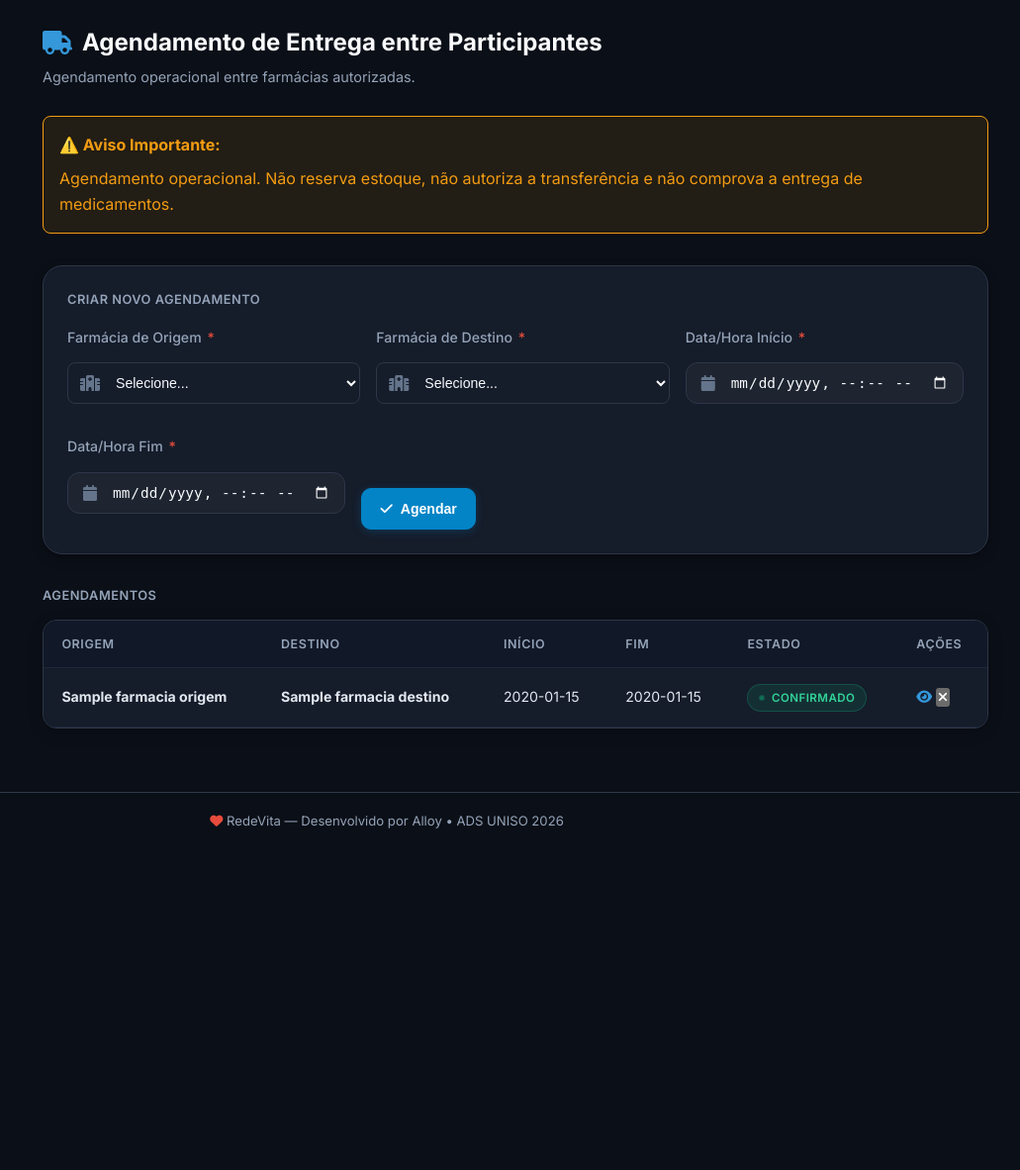
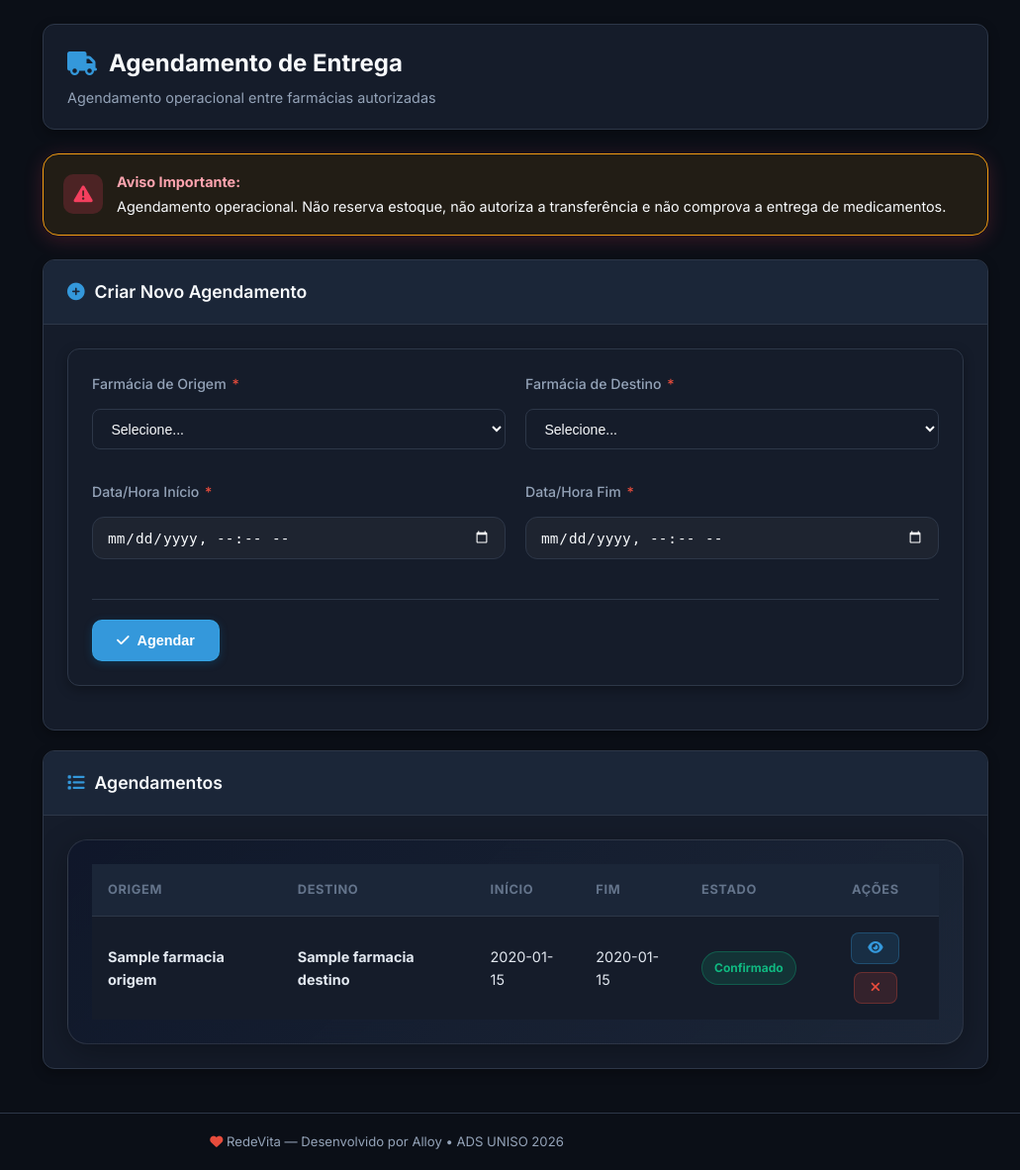
Before and after one commit to dev-ryanmartins/RedeVita-Projeto-Integrador, a Python web app: template frontend/templates/agendamentos_entrega.html in a window 1280 px wide. Shown: the whole page at 99% size, without its empty margins (249-1280 px from the left). Before the commit the page ends 837 px from the top, so only its background shows below. Run offline with Jinja, Linux system fonts and the light colour scheme; the template is opened without the code that fills it: most values are stand-ins (such as "Sample title", 1, 10 or a date in 2020).

Commit message:
feat: converter agendamentos_entrega para classes corporativas padronizadas

```diff
--- a/frontend/templates/agendamentos_entrega.html
+++ b/frontend/templates/agendamentos_entrega.html
@@ -2,34 +2,47 @@
 
 {% block title %}Agendamento de Entrega - RedeVita{% endblock %}
 
-{% block extra_css %}
-<link rel="stylesheet" href="{{ url_for('static', filename='css/agendamento_entrega.css') }}">
-{% endblock %}
-
 {% block content %}
 <div class="page-wrapper">
-    <div class="page-header">
-        <div>
-            <h2><i class="fas fa-truck"></i> Agendamento de Entrega entre Participantes</h2>
-            <p class="page-subtitle">Agendamento operacional entre farmácias autorizadas.</p>
+    <div class="page-header-corporate">
+        <div class="page-header-content">
+            <h1><i class="fas fa-truck"></i> Agendamento de Entrega</h1>
+            <p class="subtitle">Agendamento operacional entre farmácias autorizadas</p>
         </div>
     </div>
 
-    <div class="alert-warning">
-        <strong>⚠️ Aviso Importante:</strong> Agendamento operacional. Não reserva estoque, não autoriza a transferência e não comprova a entrega de medicamentos.
+    <div class="alert-banner-corporate warning">
+        <div class="alert-banner-content">
+            <div class="alert-banner-icon">
+                <i class="fas fa-exclamation-triangle"></i>
+            </div>
+            <div class="alert-banner-text">
+                <strong>Aviso Importante:</strong> Agendamento operacional. Não reserva estoque, não autoriza a transferência e não comprova a entrega de medicamentos.
+            </div>
+        </div>
     </div>
 
-    <div class="quick-actions">
-        <h3>Criar Novo Agendamento</h3>
-        <form method="POST">
+    <div class="card-corporate">
+        <div class="card-header-corporate">
+            <h3><i class="fas fa-plus-circle"></i> Criar Novo Agendamento</h3>
+        </div>
+        <div class="card-body-corporate">
+            <form method="POST" class="form-section">
                 <input type="hidden" name="csrf_token" value="{{ csrf_token() }}">
-            <div style="display: flex; gap: 16px; flex-wrap: wrap; align-items: flex-end;">
 
-                <div class="form-group" style="flex: 1; min-width: 240px;">
+                <div class="form-row">
+                    <div class="form-group">
                         <label for="farmacia_origem_id">Farmácia de Origem <span class="required">*</span></label>
-                    <div class="input-with-icon">
-                        <i class="fas fa-hospital"></i>
-                        <select name="farmacia_origem_id" id="farmacia_origem_id" required>
+                        <select id="farmacia_origem_id" name="farmacia_origem_id" required>
+                            <option value="">Selecione...</option>
+                            {% for f in farmacias %}
+                            <option value="{{ f.id }}">{{ f.nome_fantasia }}</option>
+                            {% endfor %}
+                        </select>
+                    </div>
+                    <div class="form-group">
+                        <label for="farmacia_destino_id">Farmácia de Destino <span class="required">*</span></label>
+                        <select id="farmacia_destino_id" name="farmacia_destino_id" required>
                             <option value="">Selecione...</option>
                             {% for f in farmacias %}
                             <option value="{{ f.id }}">{{ f.nome_fantasia }}</option>
@@ -38,48 +51,34 @@
                     </div>
                 </div>
 
-                <div class="form-group" style="flex: 1; min-width: 240px;">
-                    <label for="farmacia_destino_id">Farmácia de Destino <span class="required">*</span></label>
-                    <div class="input-with-icon">
-                        <i class="fas fa-hospital"></i>
-                        <select name="farmacia_destino_id" id="farmacia_destino_id" required>
-                            <option value="">Selecione...</option>
-                            {% for f in farmacias %}
-                            <option value="{{ f.id }}">{{ f.nome_fantasia }}</option>
-                            {% endfor %}
-                        </select>
+                <div class="form-row">
+                    <div class="form-group">
+                        <label for="data_hora_inicio">Data/Hora Início <span class="required">*</span></label>
+                        <input type="datetime-local" id="data_hora_inicio" name="data_hora_inicio" required>
+                    </div>
+                    <div class="form-group">
+                        <label for="data_hora_fim">Data/Hora Fim <span class="required">*</span></label>
+                        <input type="datetime-local" id="data_hora_fim" name="data_hora_fim" required>
                     </div>
                 </div>
 
-                <div class="form-group" style="min-width: 200px;">
-                    <label for="data_hora_inicio">Data/Hora Início <span class="required">*</span></label>
-                    <div class="input-with-icon">
-                        <i class="fas fa-calendar"></i>
-                        <input type="datetime-local" name="data_hora_inicio" id="data_hora_inicio" required>
+                <div class="form-actions">
+                    <button type="submit" class="btn-form btn-form-primary">
+                        <i class="fas fa-check"></i> Agendar
+                    </button>
+                </div>
+            </form>
         </div>
     </div>
 
-                <div class="form-group" style="min-width: 200px;">
-                    <label for="data_hora_fim">Data/Hora Fim <span class="required">*</span></label>
-                    <div class="input-with-icon">
-                        <i class="fas fa-calendar"></i>
-                        <input type="datetime-local" name="data_hora_fim" id="data_hora_fim" required>
+    <div class="card-corporate">
+        <div class="card-header-corporate">
+            <h3><i class="fas fa-list"></i> Agendamentos</h3>
         </div>
-                </div>
-
-                <div style="margin-bottom: 0;">
-                    <button type="submit" class="btn-primary" style="height: 42px; margin-top: auto;">
-                        <i class="fas fa-check"></i> Agendar
-                    </button>
-                </div>
-            </div>
-        </form>
-    </div>
-
-    <div class="recent-section">
-        <h3>Agendamentos</h3>
-        <div class="table-wrapper">
-            <table class="styled-table">
+        <div class="card-body-corporate">
+            {% if agendamentos %}
+            <div class="table-wrapper-corporate">
+                <table class="styled-table-corporate">
                     <thead>
                         <tr>
                             <th>Origem</th>
@@ -87,7 +86,7 @@
                             <th>Início</th>
                             <th>Fim</th>
                             <th>Estado</th>
-                        <th>Ações</th>
+                            <th style="text-align:center;">Ações</th>
                         </tr>
                     </thead>
                     <tbody>
@@ -98,51 +97,53 @@
                             <td>{{ ag.data_hora_inicio.strftime('%d/%m/%Y %H:%M') }}</td>
                             <td>{{ ag.data_hora_fim.strftime('%d/%m/%Y %H:%M') }}</td>
                             <td>
-                            <span class="status-pill {% if ag.estado == 'confirmado' %}green{% elif ag.estado == 'cancelado' %}red{% elif ag.estado == 'proposta' %}blue{% else %}yellow{% endif %}">
+                                <span class="status-pill-corporate {% if ag.estado == 'confirmado' %}green{% elif ag.estado == 'cancelado' %}red{% elif ag.estado == 'proposta' %}blue{% else %}yellow{% endif %}">
                                     {{ ag.estado|replace('_', ' ')|capitalize }}
                                 </span>
                             </td>
-                        <td>
-                            <a href="{{ url_for('agendamento_entrega.detalhes_agendamento', id=ag.id) }}" class="btn-sm" title="Detalhes">
+                            <td style="text-align:center;">
+                                <div class="action-buttons-inline" style="justify-content:center;">
+                                    <a href="{{ url_for('agendamento_entrega.detalhes_agendamento', id=ag.id) }}" class="btn-corporate-sm btn-corporate-info" title="Detalhes">
                                         <i class="fas fa-eye"></i>
                                     </a>
                                     {% if ag.estado in ['proposta', 'aguardando_confirmacao_origem'] %}
-                            <form method="POST" action="{{ url_for('agendamento_entrega.confirmar_origem', id=ag.id) }}" style="display:inline;">
+                                    <form method="POST" action="{{ url_for('agendamento_entrega.confirmar_origem', id=ag.id) }}" class="inline-form">
                                         <input type="hidden" name="csrf_token" value="{{ csrf_token() }}">
-                                <button type="submit" class="btn-sm" title="Confirmar Origem">
+                                        <button type="submit" class="btn-corporate-sm btn-corporate-success" title="Confirmar Origem">
                                             <i class="fas fa-check"></i>
                                         </button>
                                     </form>
                                     {% endif %}
                                     {% if ag.estado in ['proposta', 'aguardando_confirmacao_destino'] %}
-                            <form method="POST" action="{{ url_for('agendamento_entrega.confirmar_destino', id=ag.id) }}" style="display:inline;">
+                                    <form method="POST" action="{{ url_for('agendamento_entrega.confirmar_destino', id=ag.id) }}" class="inline-form">
                                         <input type="hidden" name="csrf_token" value="{{ csrf_token() }}">
-                                <button type="submit" class="btn-sm" title="Confirmar Destino">
+                                        <button type="submit" class="btn-corporate-sm btn-corporate-success" title="Confirmar Destino">
                                             <i class="fas fa-check-double"></i>
                                         </button>
                                     </form>
                                     {% endif %}
                                     {% if ag.estado != 'cancelado' %}
-                            <form method="POST" action="{{ url_for('agendamento_entrega.cancelar_agendamento', id=ag.id) }}" style="display:inline;">
+                                    <form method="POST" action="{{ url_for('agendamento_entrega.cancelar_agendamento', id=ag.id) }}" class="inline-form">
                                         <input type="hidden" name="csrf_token" value="{{ csrf_token() }}">
-                                <button type="submit" class="btn-sm btn-delete" title="Cancelar">
+                                        <button type="submit" class="btn-corporate-sm btn-corporate-danger" title="Cancelar">
                                             <i class="fas fa-times"></i>
                                         </button>
                                     </form>
                                     {% endif %}
-                        </td>
-                    </tr>
-                    {% else %}
-                    <tr>
-                        <td colspan="6" class="empty-state">
-                            <i class="fas fa-truck"></i>
-                            <p>Nenhum agendamento registrado.</p>
+                                </div>
                             </td>
                         </tr>
                         {% endfor %}
                     </tbody>
                 </table>
             </div>
+            {% else %}
+            <div class="empty-state-corporate">
+                <i class="fas fa-truck"></i>
+                <p>Nenhum agendamento registrado.</p>
+            </div>
+            {% endif %}
+        </div>
     </div>
 </div>
 {% endblock %}
```
Lines whose indentation alone changed are shown as unchanged.
